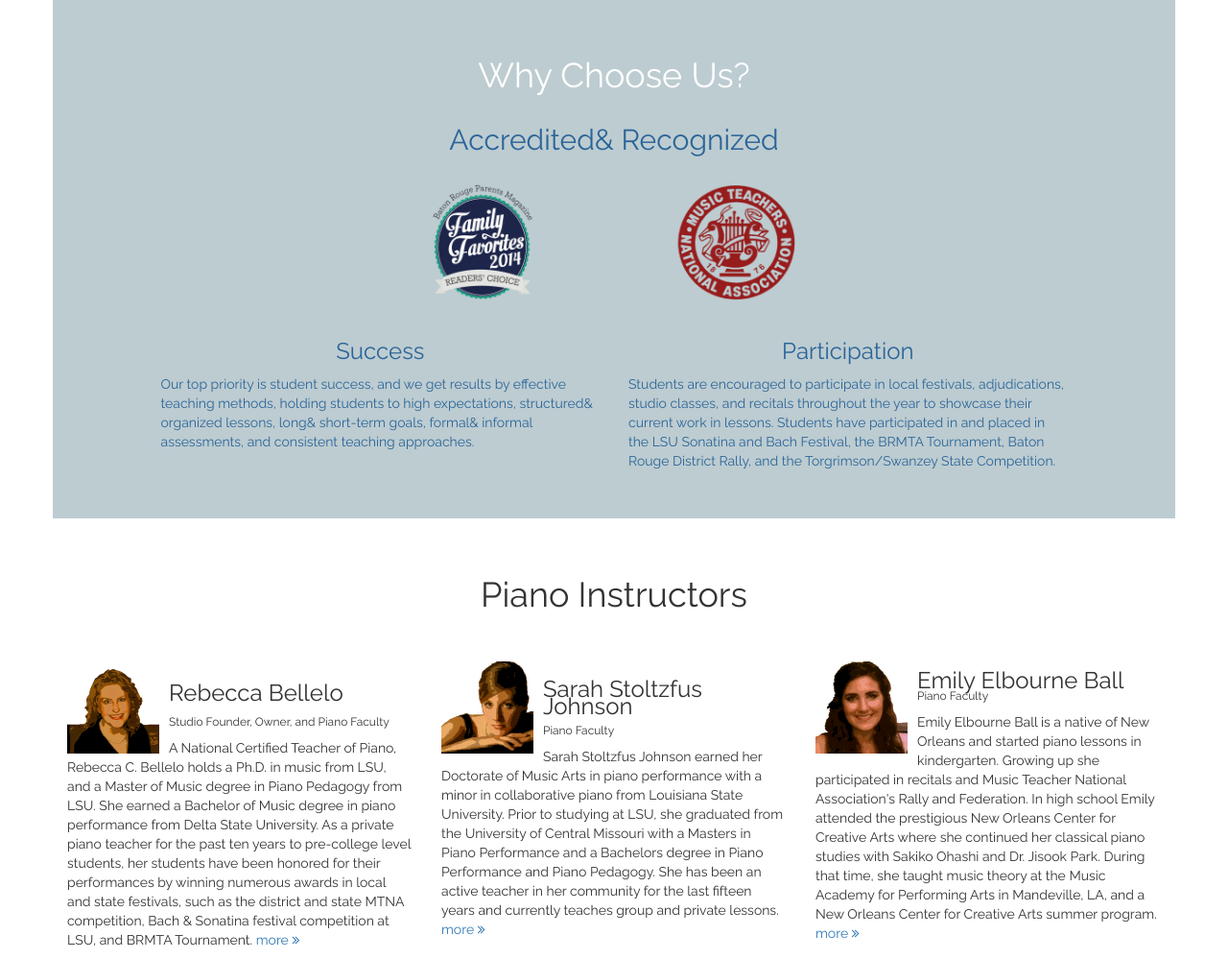
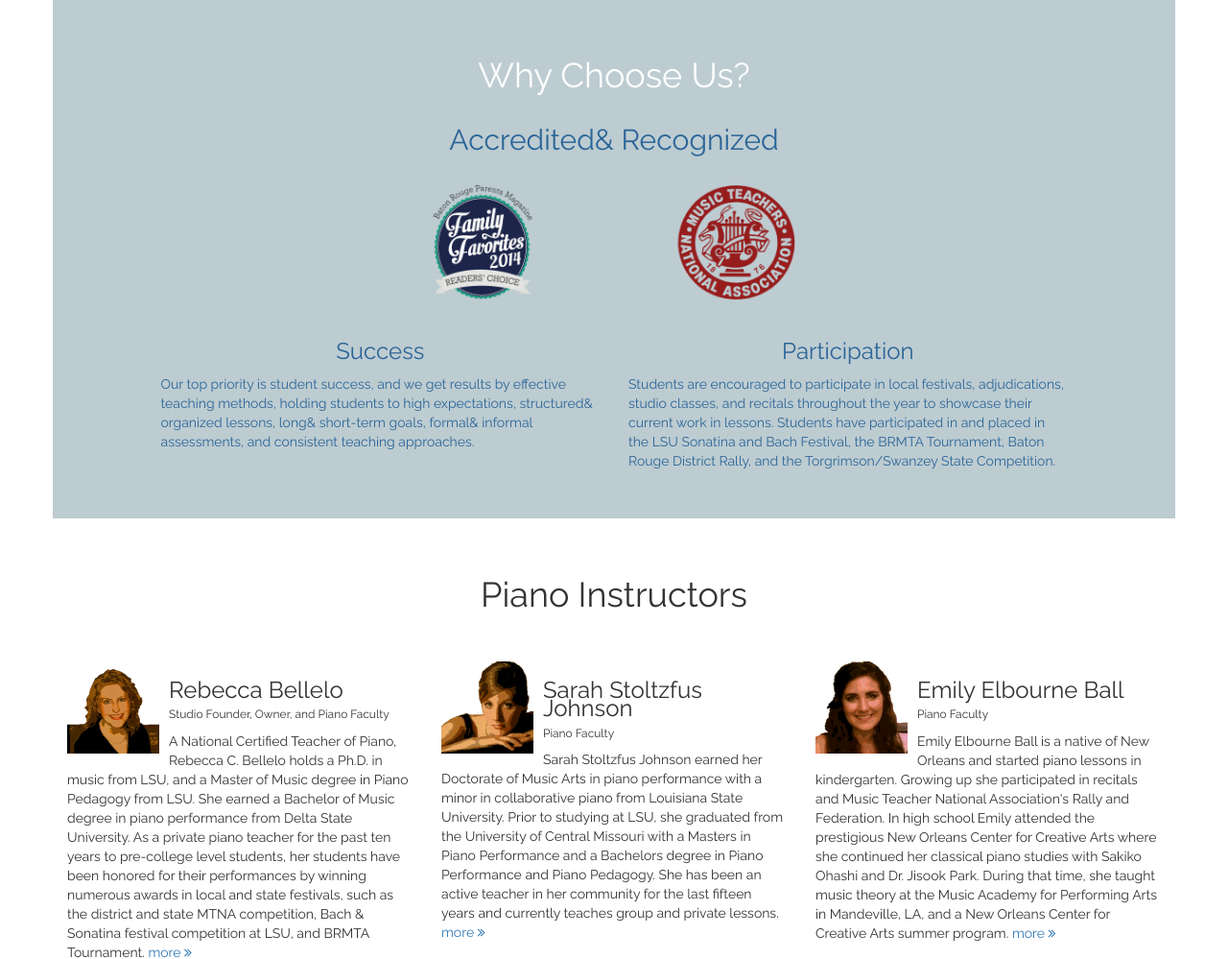
Before and after one commit to rhroyston/piano-pathways, a PHP site: page / in a window 1280 px wide. Shown: the part 1125-2124 px from the top of the page at 96% size. Run offline with PHP 8.4, Linux system fonts and the light colour scheme; some libraries are stand-ins or nearby versions.

Commit message:
My changes

```diff
--- a/css/style.css
+++ b/css/style.css
@@ -20,7 +20,7 @@
     height:96px;
 }
 .instructoradjust{
-    line-height:.75em;
+    line-height:.8em;
 }
 .credentials{
 color:white;
--- a/includes/instructors.php
+++ b/includes/instructors.php
@@ -6,7 +6,7 @@
   <br>
     <div class="row">
         <div class="col-md-4">
-          <img src="/images/rebecca-bellelo.png" class="instructors"><h3>Rebecca Bellelo</h3><h6>Studio Founder&#44; Owner&#44; and Piano Faculty</h6>A National Certified Teacher of Piano&#44; Rebecca C&#46; Bellelo holds a Ph&#46;D&#46; in music from LSU&#44; and a Master of Music degree in Piano Pedagogy from LSU&#46; She earned a Bachelor of Music degree in piano performance from Delta State University&#46; As a private piano teacher for the past ten years to pre&#45;college level students&#44; her students have been honored for their performances by winning numerous awards in local and state festivals&#44; such as the district and state MTNA competition&#44; Bach & Sonatina festival competition at LSU&#44; and BRMTA Tournament&#46;
+          <img src="/images/rebecca-bellelo.png" class="instructors"><h3 class="instructoradjust">Rebecca Bellelo</h3><h6>Studio Founder&#44; Owner&#44; and Piano Faculty</h6>A National Certified Teacher of Piano&#44; Rebecca C&#46; Bellelo holds a Ph&#46;D&#46; in music from LSU&#44; and a Master of Music degree in Piano Pedagogy from LSU&#46; She earned a Bachelor of Music degree in piano performance from Delta State University&#46; As a private piano teacher for the past ten years to pre&#45;college level students&#44; her students have been honored for their performances by winning numerous awards in local and state festivals&#44; such as the district and state MTNA competition&#44; Bach & Sonatina festival competition at LSU&#44; and BRMTA Tournament&#46;
           <!-- Trigger the modal with a button -->
           <a href="#rebeccaModal" data-toggle="modal">more <i class="fa fa-angle-double-right"></i></a>
         </div>
@@ -17,7 +17,7 @@
             </span>
         </div>
         <div class="col-md-4">
-            <span><img src="/images/emily-elbourne-ball.png" class="instructors"><h3 class="adjustup">Emily Elbourne Ball</h3><h6>Piano Faculty</h6>Emily Elbourne Ball is a native of New Orleans and started piano lessons in kindergarten&#46; Growing up she participated in recitals and Music Teacher National Association&#39;s Rally and Federation&#46; In high school Emily attended the prestigious New Orleans Center for Creative Arts where she continued her classical piano studies with Sakiko Ohashi and Dr&#46; Jisook Park&#46; During that time&#44; she taught music theory at the Music Academy for Performing Arts in Mandeville&#44; LA&#44; and a New Orleans Center for Creative Arts summer program&#46;
+            <span><img src="/images/emily-elbourne-ball.png" class="instructors"><h3 class="instructoradjust">Emily Elbourne Ball</h3><h6>Piano Faculty</h6>Emily Elbourne Ball is a native of New Orleans and started piano lessons in kindergarten&#46; Growing up she participated in recitals and Music Teacher National Association&#39;s Rally and Federation&#46; In high school Emily attended the prestigious New Orleans Center for Creative Arts where she continued her classical piano studies with Sakiko Ohashi and Dr&#46; Jisook Park&#46; During that time&#44; she taught music theory at the Music Academy for Performing Arts in Mandeville&#44; LA&#44; and a New Orleans Center for Creative Arts summer program&#46;
                 <!-- Trigger the modal with a button -->
                 <a href="#emilyModal" data-toggle="modal">more <i class="fa fa-angle-double-right"></i></a>
             </span>
```
